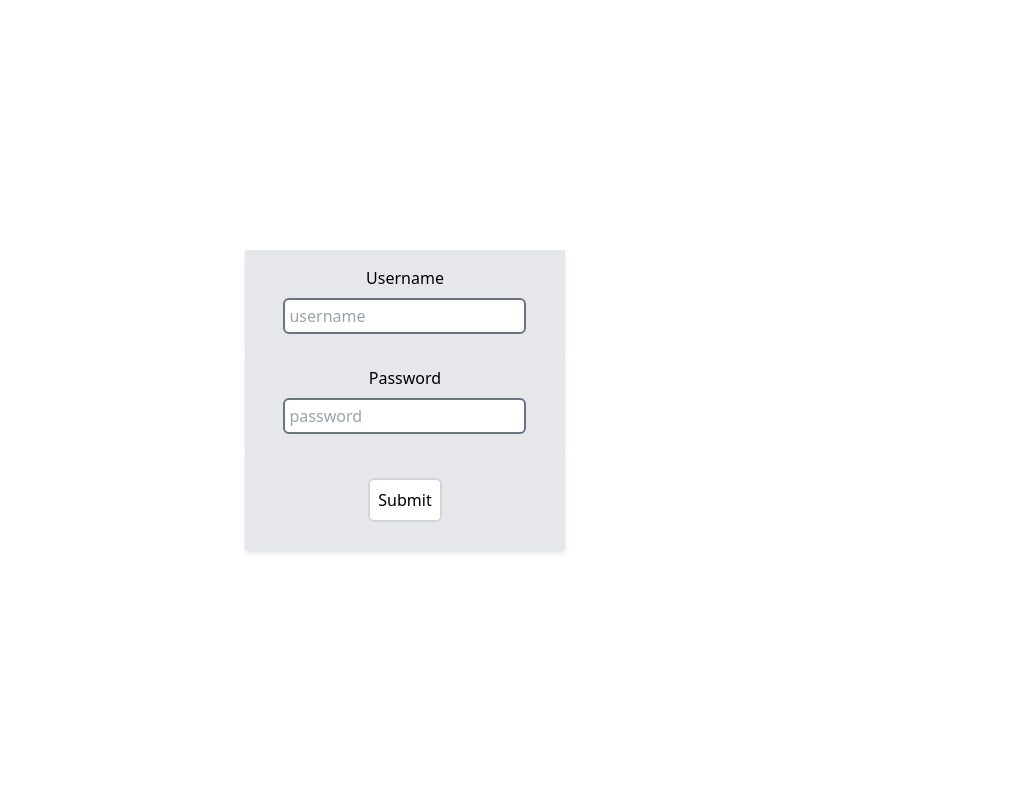
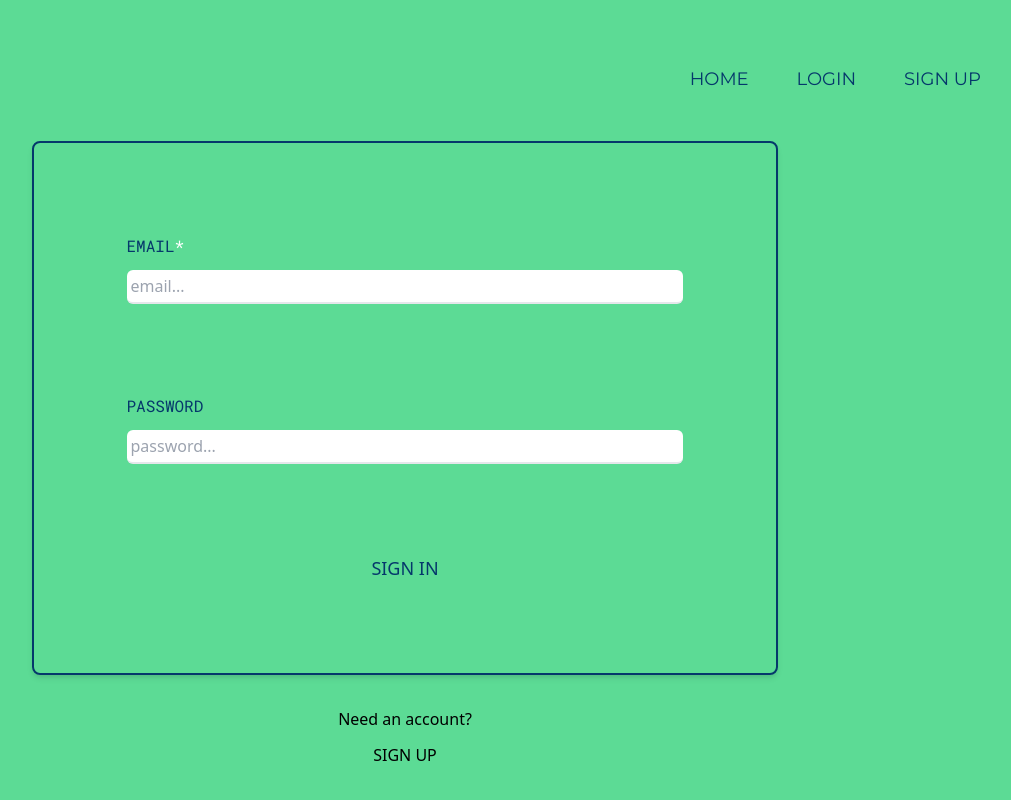
Before and after one commit to mbaxendale22/kave-io-atlas, a React (Create React App) app in the folder client/: page /login in a window 1280 px wide. Shown: the whole page, without its empty margins (235-1246 px from the left). Built offline with nearby package versions, Linux system fonts and the light colour scheme; the HTML template or start-up script is replaced by a standard one.

Commit message:
login & reg config & tested

```diff
--- a/client/src/App.js
+++ b/client/src/App.js
@@ -1,9 +1,9 @@
 import React from 'react';
 import { BrowserRouter, Switch, Route } from 'react-router-dom';
 import Main from './components/Main.js';
-import Login from './components/Login.js';
 import Slider from './components/Slider.js';
 import Register from './components/auth/Register.js';
+import Login from './components/auth/Login';
 
 const App = () => {
   return (
--- a/client/src/components/Login.js
+++ /dev/null
@@ -1,81 +0,0 @@
-import React, { useState } from 'react';
-import axios from 'axios';
-import { authConfirmed } from '../helpers/auth';
-import Database from './Database.js';
-
-const Login = () => {
-  const [login, setLogin] = useState({
-    username: '',
-    password: '',
-  });
-
-  const [error, setError] = useState(false);
-
-  const setItemToLocalStorage = (token) =>
-    window.localStorage.setItem('token', token);
-
-  const handleSubmit = async (e) => {
-    e.preventDefault();
-    try {
-      const { data } = await axios.post('/api/login', login);
-      setItemToLocalStorage(data.token);
-    } catch (err) {
-      setError(true);
-    }
-    const inputs = [...document.querySelectorAll('input')];
-    inputs.forEach((i) => (i.value = ''));
-  };
-
-  const handleChange = (e) => {
-    const newLogin = { ...login, [e.target.name]: e.target.value };
-    setLogin(newLogin);
-  };
-
-  return (
-    <>
-      <div className="show-page">
-        <form onSubmit={handleSubmit} className="flex-c-c h-3/4 w-3/4">
-          <div className="flex-c-c p4-4 border-2 bg-gray-200 shadow-md w-1/3 h-1/6 ">
-            <label for="username">Username</label>
-            <input
-              className="border-2 border-gray-500 rounded-md p-1 mt-2"
-              onChange={handleChange}
-              type="text"
-              name="username"
-              placeholder="username"
-            />
-          </div>
-          <div className="flex-c-c p4-4 border-2 bg-gray-200 shadow-md w-1/3 h-1/6">
-            <label for="password">Password</label>
-            <input
-              className="border-2 border-gray-500  rounded-md p-1 mt-2"
-              onChange={handleChange}
-              type="password"
-              name="password"
-              placeholder="password"
-            />
-          </div>
-          <div className="flex-c-c p4-4 border-2 bg-gray-200 shadow-md w-1/3 h-1/6">
-            <button
-              className=" border-2 border-gray-300 p-2 rounded-md bg-white"
-              type="submit"
-            >
-              Submit
-            </button>
-          </div>
-        </form>
-      </div>
-      <div
-        className={
-          authConfirmed()
-            ? 'h-screen flex justify-center items-center border-4 border-red-500'
-            : 'h-screen hidden'
-        }
-      >
-        <Database />
-      </div>
-    </>
-  );
-};
-
-export default Login;
--- a/client/src/components/Nav.js
+++ b/client/src/components/Nav.js
@@ -1,19 +1,33 @@
 import React from 'react';
-import { Link } from 'react-router-dom';
+import { Link, useHistory } from 'react-router-dom';
+import { authConfirmed } from '../helpers/auth';
 
 const Nav = () => {
-  const isAuthenticated = false;
+  const history = useHistory();
+
+  const handleSignOut = () => {
+    window.localStorage.removeItem('token'); // remove token from local storage
+    history.push('/');
+  };
+
   return (
     <div className="w-screen py-8 text-lg text-contrast flex justify-end gap-12 mb-4 font-Montserrat">
       <Link to="/">
         <div>HOME</div>
       </Link>
-      {isAuthenticated ? (
-        <div className="mr-16">My Coffee Journal</div>
+      {authConfirmed() ? (
+        <>
+          <div>COFFEE JOURNAL</div>
+          <div className="mr-16" onClick={handleSignOut}>
+            SIGN OUT
+          </div>
+        </>
       ) : (
         <>
-          <div>LOGIN</div>
-          <Link to="/Register">
+          <Link to="/login">
+            <div>LOGIN</div>
+          </Link>
+          <Link to="/register">
             <div className="mr-16">SIGN UP</div>
           </Link>
         </>
--- /dev/null
+++ b/client/src/components/auth/Login.js
@@ -0,0 +1,81 @@
+import React, { useState } from 'react';
+import { Link, useHistory } from 'react-router-dom';
+import { useMutation } from 'react-query';
+import Nav from '../../components/Nav';
+import { postLogin } from '../../helpers/api';
+
+const Login = () => {
+  const [login, setLogin] = useState({
+    email: '',
+    password: '',
+  });
+
+  const history = useHistory();
+
+  const { mutate, isError } = useMutation(postLogin, {
+    onSuccess: () => history.push('/'),
+  });
+
+  const handleSubmit = async (e) => {
+    e.preventDefault();
+    mutate(login);
+    const inputs = [...document.querySelectorAll('input')];
+    inputs.forEach((i) => (i.value = ''));
+  };
+
+  const handleChange = (e) => {
+    const newLogin = { ...login, [e.target.name]: e.target.value };
+    setLogin(newLogin);
+  };
+
+  return (
+    <div className="bg-main h-screen flex flex-col justify-center items-center">
+      <Nav />
+      <form
+        onSubmit={handleSubmit}
+        className=" border-2 border-contrast rounded-lg shadow-md h-4/6 w-7/12 flex items-center justify-evenly flex-col"
+      >
+        <div className="w-3/4 flex flex-col">
+          <label htmlFor="email" className="font-Roboto text-contrast">
+            EMAIL<span className="text-white">*</span>
+          </label>
+          <input
+            onChange={handleChange}
+            type="email"
+            name="email"
+            placeholder="email..."
+            className=" rounded-md mt-3 p-1 bg-primary border-b-2 focus:outline-none"
+          ></input>
+        </div>
+        <div className="w-3/4 flex flex-col">
+          <label htmlFor="password" className="font-Roboto text-contrast">
+            PASSWORD
+          </label>
+          <input
+            onChange={handleChange}
+            type="password"
+            name="password"
+            placeholder="password..."
+            className="rounded-md mt-3 p-1 bg-primary border-b-2 focus:outline-none"
+          ></input>
+        </div>
+        <button className="text-Montserrat text-contrast text-lg">
+          SIGN IN
+        </button>
+        {isError && (
+          <div className="w-3/4 text-red-700">
+            Either your email or password is incorrect
+          </div>
+        )}
+      </form>
+      <div className="mt-8 w-full flex flex-col gap-3 items-center">
+        <p className="text-black text-xs sm:text-base">Need an account?</p>
+        <Link to="/register" className="">
+          SIGN UP
+        </Link>
+      </div>
+    </div>
+  );
+};
+
+export default Login;
--- a/client/src/helpers/api.js
+++ b/client/src/helpers/api.js
@@ -1,4 +1,5 @@
 import axios from 'axios';
+import { setItemToLocalStorage } from './auth';
 import { getPayload } from './auth';
 
 export const getCoffees = async () => {
@@ -13,6 +14,12 @@ export const testRoute = async (params) => {
   return data;
 };
 
+export const postLogin = async (login) => {
+  const { data } = await axios.post('/api/login', login);
+  console.log(data);
+  setItemToLocalStorage(data.token);
+};
+
 export const postRegister = async (register) => {
   await axios.post('/api/register/', register);
 };
--- a/client/src/helpers/auth.js
+++ b/client/src/helpers/auth.js
@@ -1,3 +1,6 @@
+export const setItemToLocalStorage = (token) =>
+  window.localStorage.setItem('token', token);
+
 export const getTokenFromLocalStorage = () => {
   return window.localStorage.getItem('token'); // get token from local storage
 };
```
Also changed, not shown: 1 other file (tests, documents, lock files or other folders).
